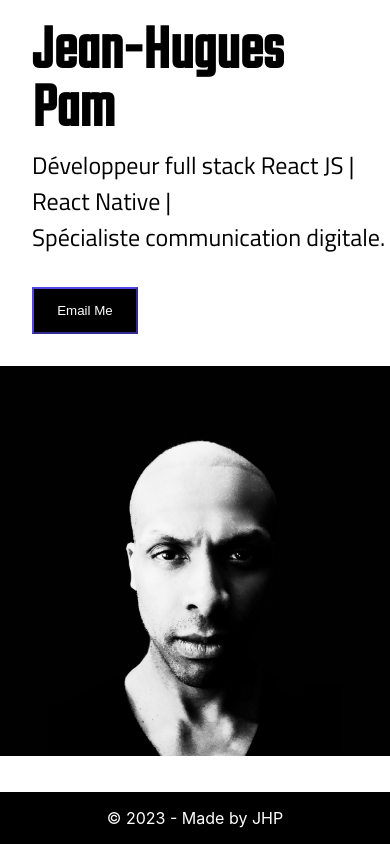
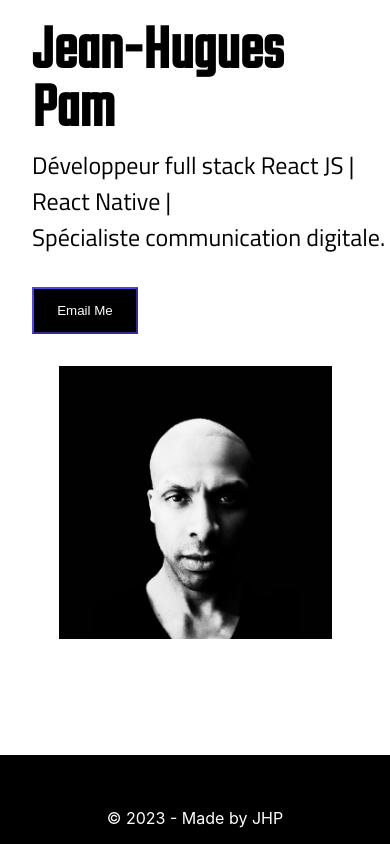
Before and after one commit to jhty75/myresume, a Next.js app: page / in a window 390 px wide. Shown: the top 844 px of the page. Built offline with nearby package versions, Linux system fonts and the light colour scheme.

Commit message:
myresume

```diff
--- a/styles/Home.module.css
+++ b/styles/Home.module.css
@@ -97,10 +97,12 @@
 
   }
 
+
   .mainPicture {
     height: auto;
-    width: 100%;
+    width: 70%;
     margin-top: 2rem;
+    margin-left: 3.7rem;
   }
 
   .btn {
```
